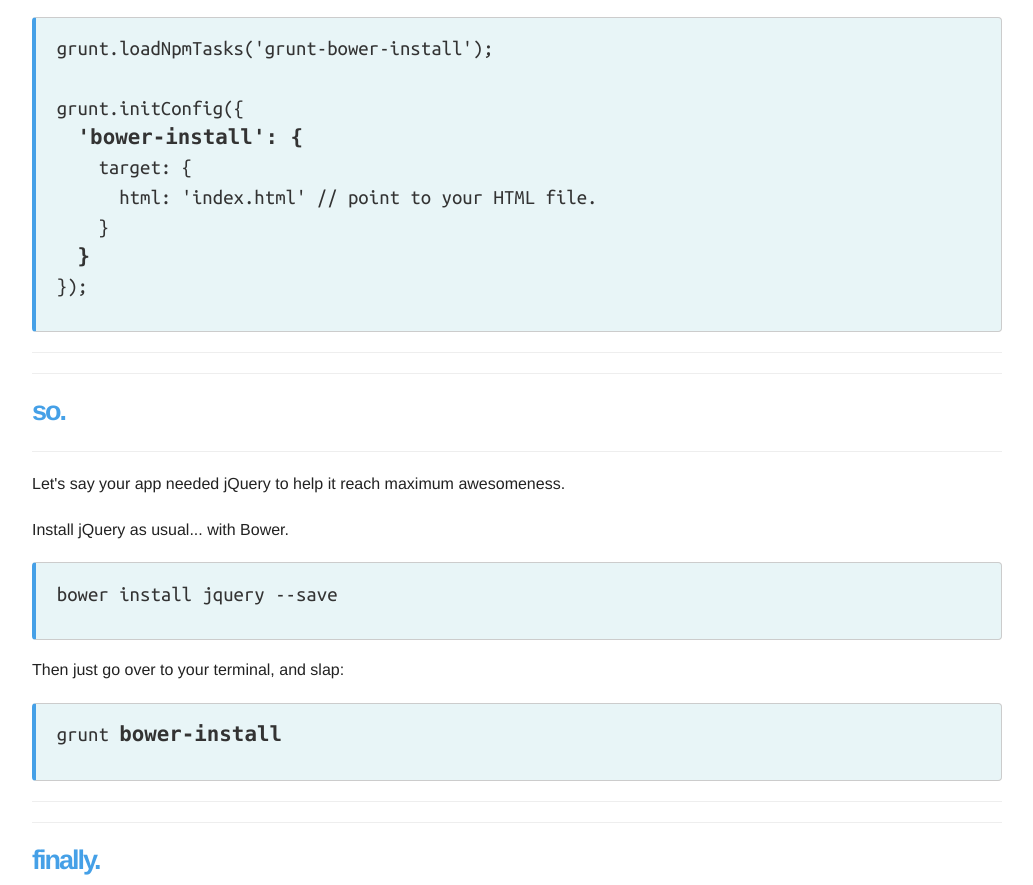
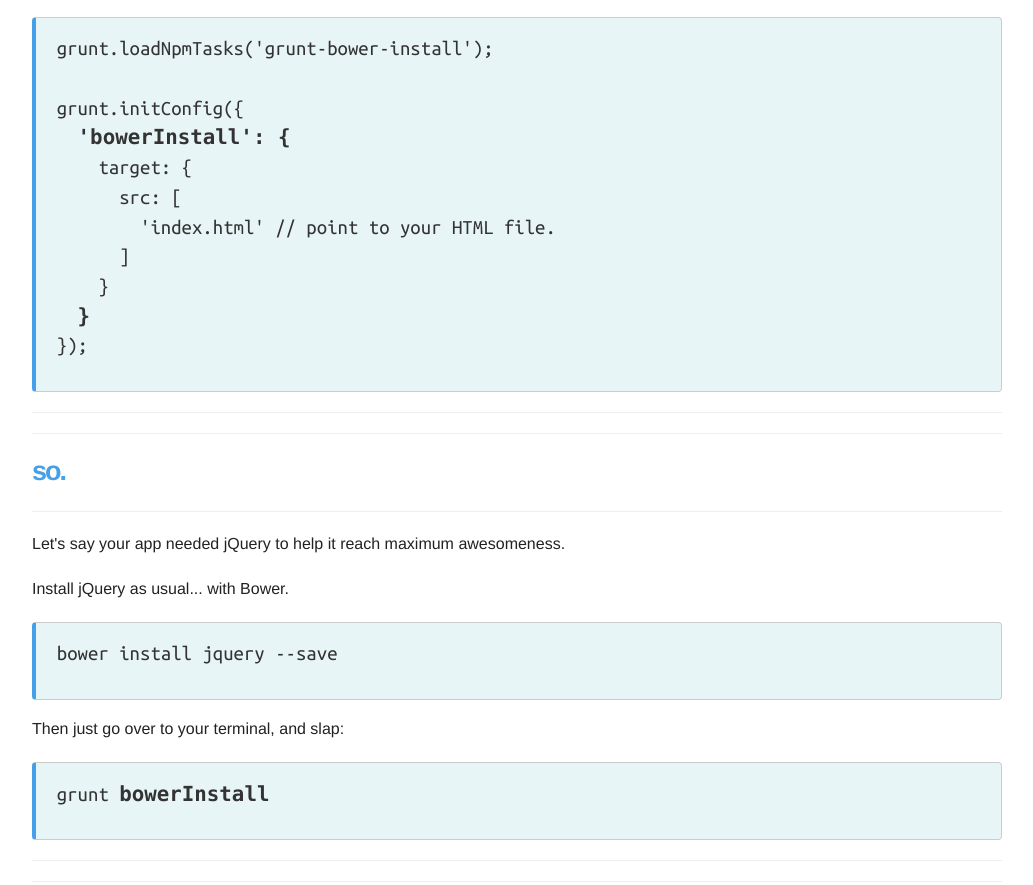
Before and after one commit to stephenplusplus/grunt-wiredep, a website: page index.html in a window 1280 px wide. Shown: the part 1344-2229 px from the top of the page, without its empty margins (123-1156 px from the left). Drawn offline with nearby package versions, Linux system fonts and the light colour scheme; files that its build step writes are made by us from their sources.

Commit message:
update index.html to reflect new docs

```diff
--- a/index.html
+++ b/index.html
@@ -76,9 +76,11 @@
   grunt.loadNpmTasks('grunt-bower-install');
 
   grunt.initConfig({
-    <code>'bower-install': {</code>
+    <code>'bowerInstall': {</code>
       target: {
-        html: 'index.html' // point to your HTML file.
+        src: [
+          'index.html' // point to your HTML file.
+        ]
       }
     <code>}</code>
   });
@@ -101,7 +103,7 @@
         Then just go over to your terminal, and slap:
       </p>
       <pre>
-  grunt <code>bower-install</code>
+  grunt <code>bowerInstall</code>
       </pre>
 
 
```
